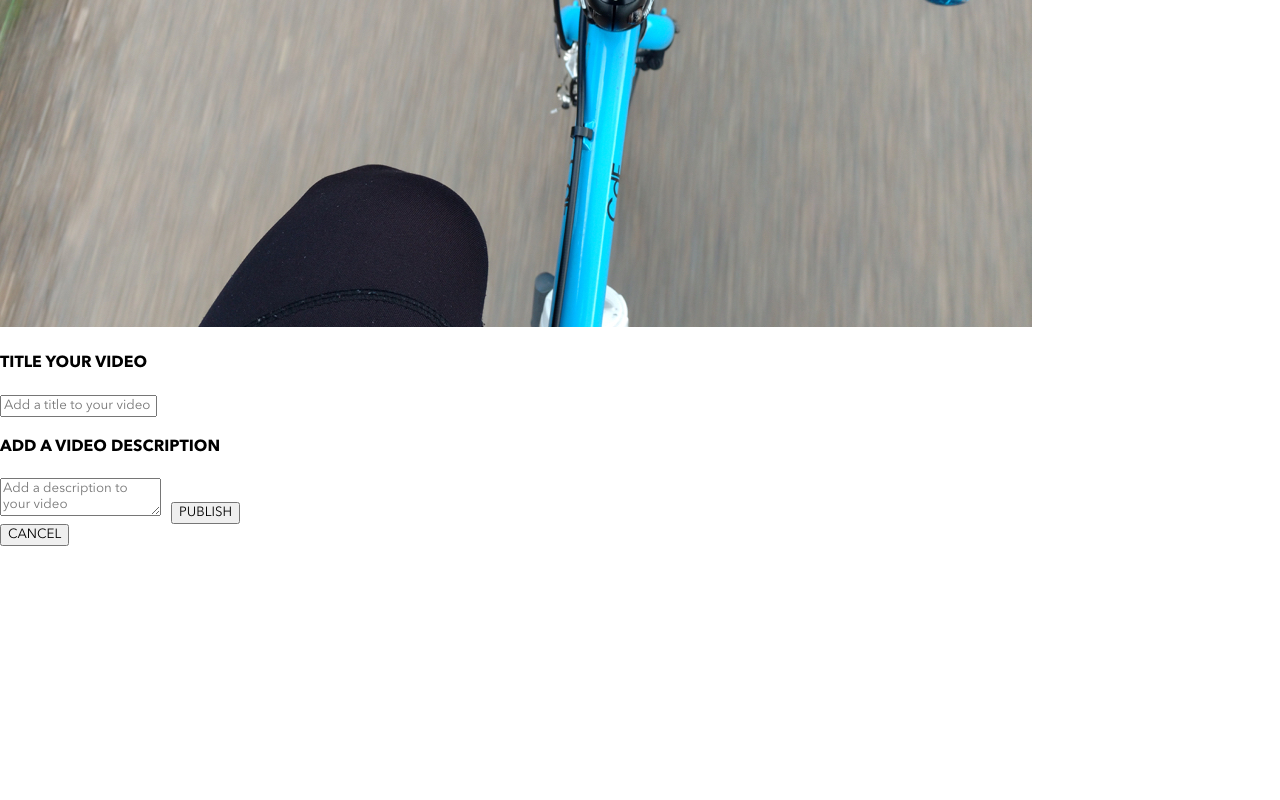
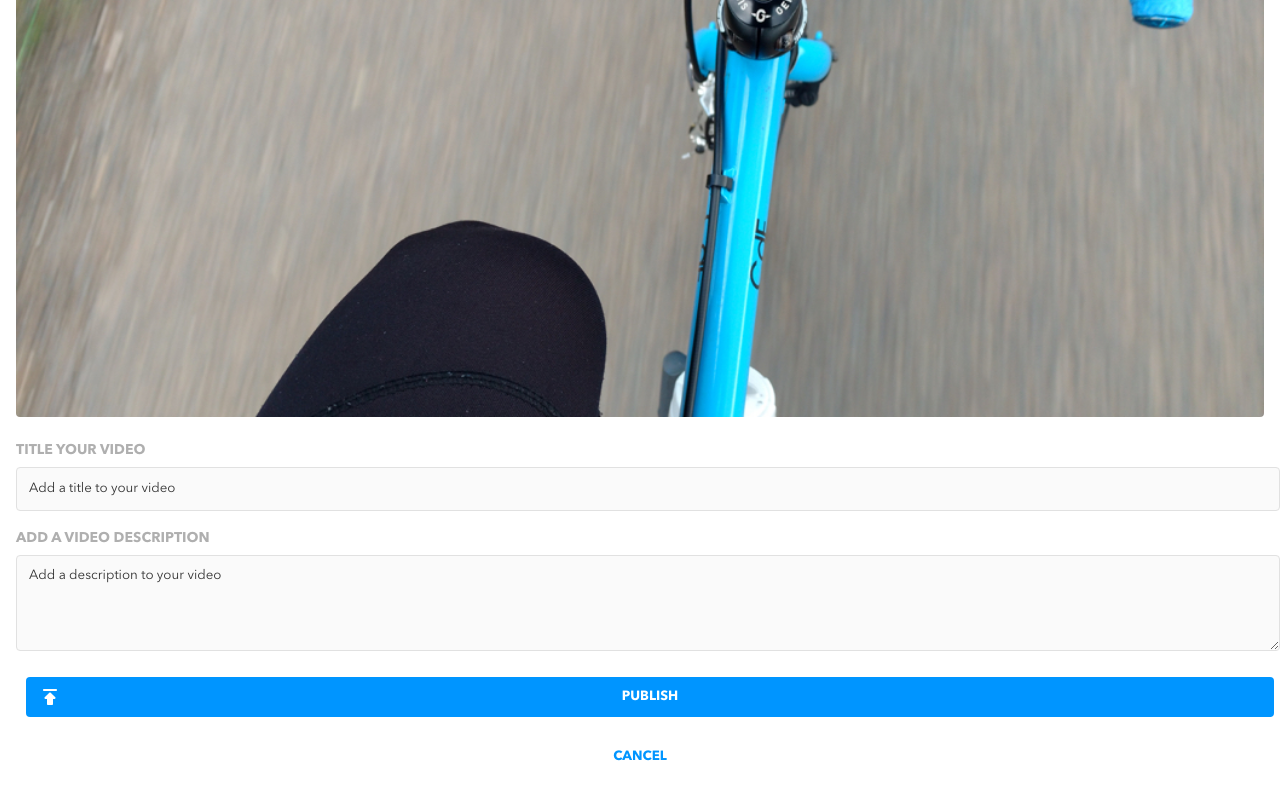
Before and after one commit to aryannaf/iTube, a React (Create React App) app: page /upload in a window 1280 px wide. Shown: the part 426-1226 px from the top of the page. Before the commit the page ends 972 px from the top, so only its background shows below. Built offline with nearby package versions, Linux system fonts and the light colour scheme.

Commit message:
Added styling to upload page

```diff
--- a/src/pages/Upload/Upload.js
+++ b/src/pages/Upload/Upload.js
@@ -8,21 +8,23 @@ import thumbnail from '../../assets/images/Upload-video-preview.jpg';
 function Upload() {
 
     return (
-        <main>
-            <h1>Upload Video</h1>
-            <form>
-                <h4>VIDEO THUMBNAIL</h4>
-                <img src={thumbnail} alt="video thumbnail" />
-                <h4>TITLE YOUR VIDEO</h4>
-                <input type="text" placeholder="Add a title to your video"></input>
-                <h4>ADD A VIDEO DESCRIPTION</h4>
-                <textarea placeholder="Add a description to your video"></textarea>
+        <main className="upload">
+            <h1 className="upload__title">Upload Video</h1>
+            <form className="upload__form">
+                <h4 className="upload__thumbnail-title">VIDEO THUMBNAIL</h4>
+                <img className="upload__thumbnail-image" src={thumbnail} alt="video thumbnail" />
+                <h4 className="upload__title-prompt">TITLE YOUR VIDEO</h4>
+                <input className="upload__title-input" type="text" placeholder="Add a title to your video"></input>
+                <h4 className="upload__description-title">ADD A VIDEO DESCRIPTION</h4>
+                <textarea className="upload__description-input" placeholder="Add a description to your video"></textarea>
                 <NavLink to="/">
-                    <button type="submit">PUBLISH</button>
+                    <button className="upload__publish" type="submit">
+                        <img className="upload__publish-icon" src={publish} alt="publish icon" />
+                        PUBLISH
+                    </button>
                 </NavLink>
-                <img src={publish} alt="publish icon" />
             </form>
-            <button>CANCEL</button>
+            <button className="upload__cancel">CANCEL</button>
         </main>
     )
 }
--- a/src/pages/Upload/Upload.scss
+++ b/src/pages/Upload/Upload.scss
@@ -0,0 +1,95 @@
+@use '../../styles/global.scss' as *;
+@use '../../styles/partials/colors' as *;
+@use '../../styles/partials/mixins' as *;
+
+.upload {
+    margin: 0 1rem;
+
+    &__title {
+        font-weight: 700;
+        font-size: 1.75rem;
+        color: $main-text;
+    }
+
+    &__form {
+
+    }
+
+    &__thumbnail-title {
+        font-size: .88rem;
+        color: $secondary-highlight;
+        margin-bottom: .5rem;
+    }
+
+    &__thumbnail-image {
+        width: 100%;
+        border-radius: 4px;
+    }
+
+    &__title-prompt {
+        font-size: .88rem;
+        color: $secondary-highlight;
+        margin-bottom: .5rem;
+    }
+
+    &__title-input {
+        height: 2.5rem;
+        width: 100%;
+        border: 1px solid $secondary-background;
+        background-color: $form-field;
+        border-radius: 4px;
+        padding-left: .75rem;
+
+        &::placeholder {
+            color: $main-text;
+        }
+    }
+
+    &__description-title {
+        font-size: .88rem;
+        color: $secondary-highlight;
+        margin-bottom: .5rem;
+    }
+
+    &__description-input {
+        height: 5rem;
+        width: 100%;
+        border: 1px solid $secondary-background;
+        background-color: $form-field;
+        border-radius: 4px;
+        padding-left: .75rem;
+        padding-top: .75rem;
+
+        &::placeholder {
+            color: $main-text;
+        }
+    }
+
+    &__publish {
+        height: 2.5rem;
+        width: 100%;
+        background-color: $main-highlight;
+        border: none;
+        border-radius: 4px;
+        position: relative;
+        color: $primary;
+        font-weight: 700;
+        margin: 1.25rem 0;
+    }
+
+    &__publish-icon {
+        position: absolute;
+        left: .75rem;
+        bottom: .5rem;
+    }
+
+    &__cancel {
+        height: 2.5rem;
+        width: 100%;
+        color: $main-highlight;
+        font-weight: 700;
+        border: none;
+        background-color: transparent;
+        margin-bottom: 1.5rem;
+    }
+}
```
